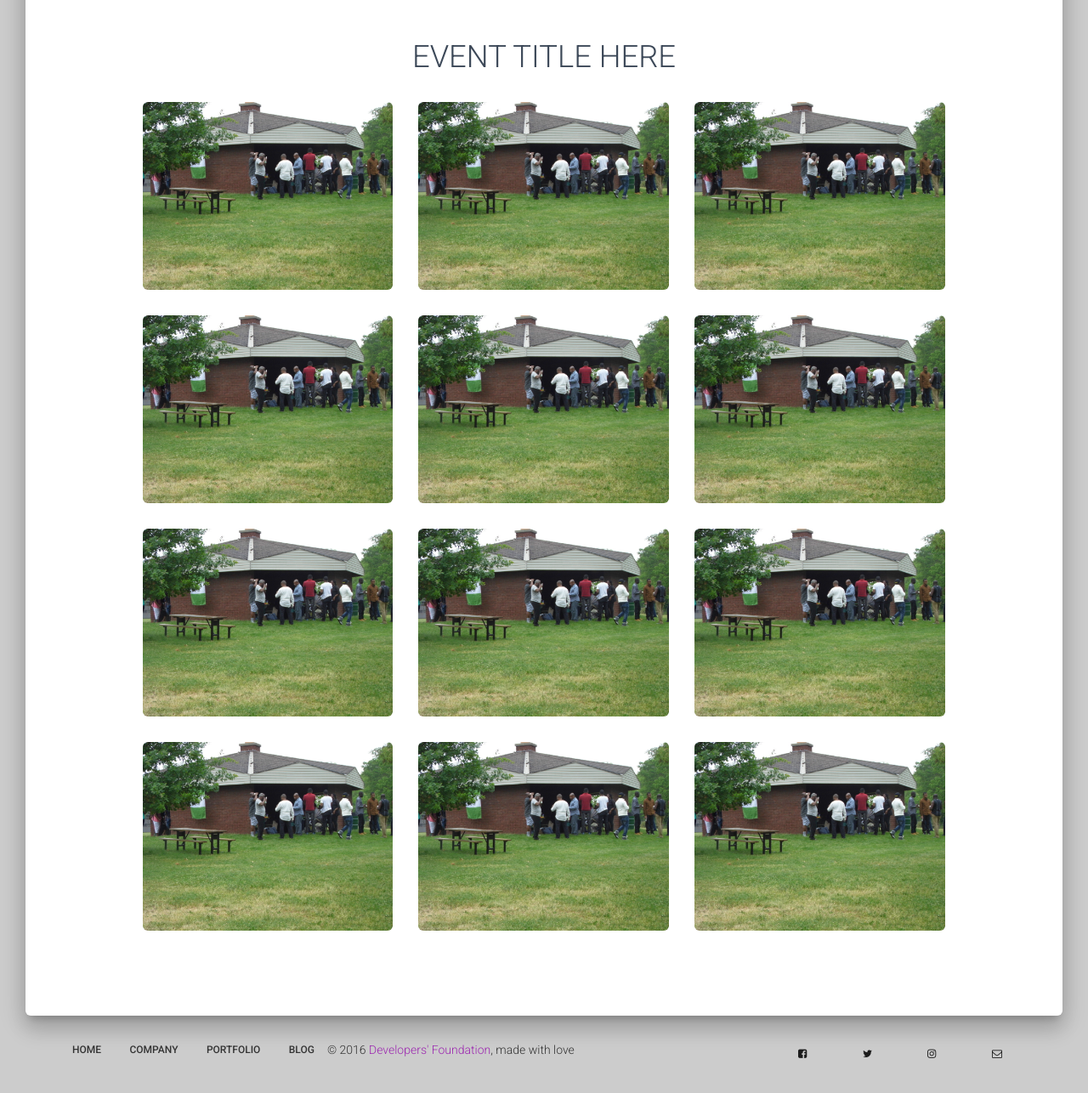
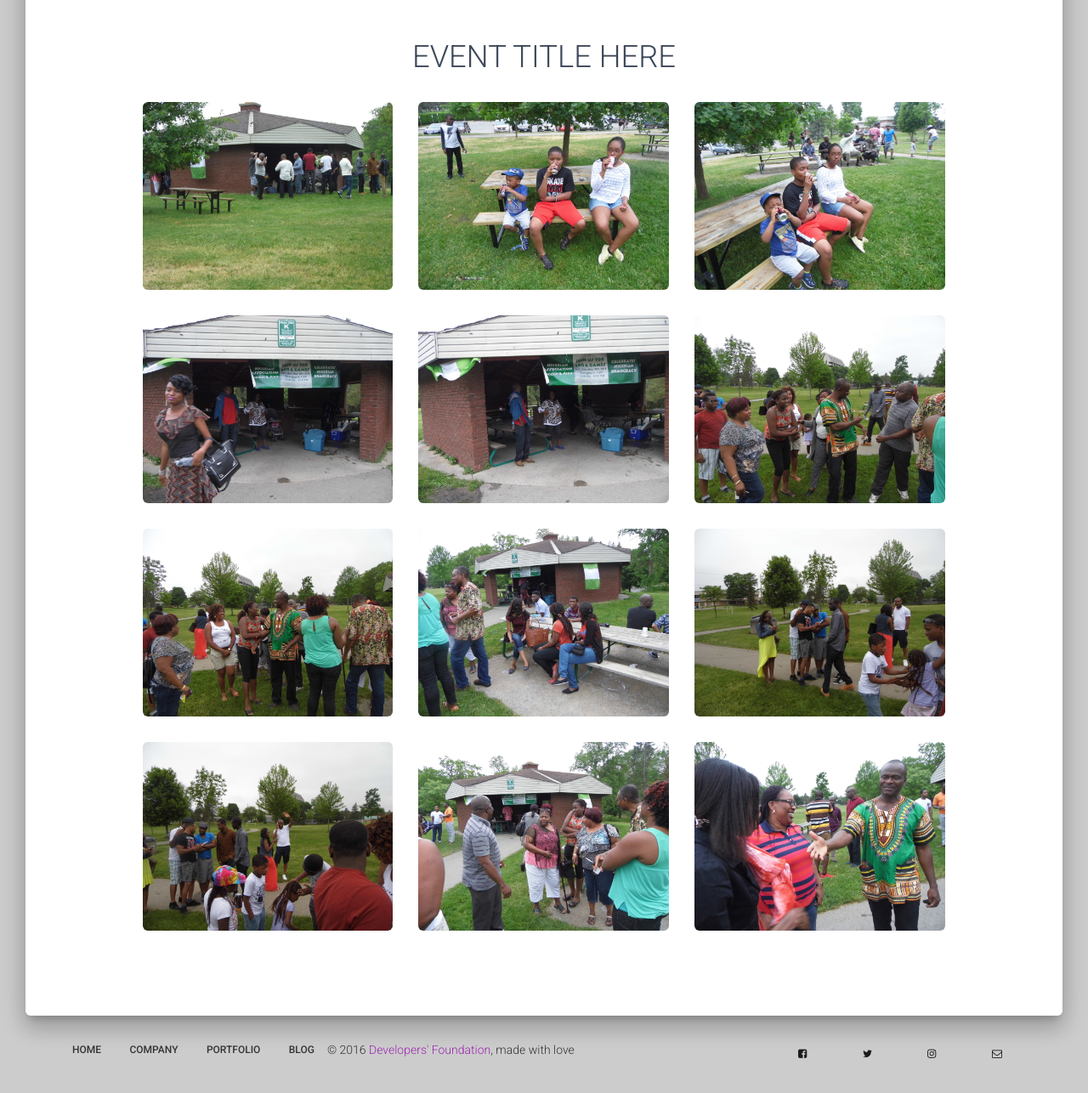
Before and after one commit to Developers-Foundation/nigerian-association, a PHP site: page /gallery.php in a window 1280 px wide. Shown: the part 300-1586 px from the top of the page at 85% size. Run offline with PHP 8.4, Linux system fonts and the light colour scheme; some libraries are stand-ins or nearby versions.

Commit message:
Alpha Gallery Done

```diff
--- a/public_html/assets/css/material-kit.css
+++ b/public_html/assets/css/material-kit.css
@@ -3869,6 +3869,10 @@ h2.title {
     position: relative;
 }
 
+.gallery-page .carousel .carousel-indicators li, .carousel .carousel-indicators .active {
+    margin: 1px 1px;
+}
+
 .hover-bg:hover .hover-text {
     opacity: 1;
 }
--- a/public_html/assets/js/custom.js
+++ b/public_html/assets/js/custom.js
@@ -134,9 +134,10 @@ $(document).ready(function () {
 /* Nob Mailer END
 /* ----------------------------------------------------------- */
 
+/*
 (function($) {
 
-    /* Masonry Grid */
+    /!* Masonry Grid *!/
     $(document).on('add.cards change.cards', function(event) {
         if(typeof $.fn.masonry !== 'undefined') {
             $(event.target).outerFind('.mbr-gallery').each(function() {
@@ -162,7 +163,7 @@ $(document).ready(function () {
         timeout = setTimeout(fitLightbox, 50);
     }
 
-    /* Lightbox Fit */
+    /!* Lightbox Fit *!/
     function fitLightbox() {
         var $lightbox = $('.mbr-gallery .modal');
         if(!$lightbox.length) {
@@ -213,4 +214,4 @@ $(document).ready(function () {
     $(window).on('show.bs.modal', fitLBtimeout);
     $(window).on('slid.bs.carousel', fitLBtimeout);
 
-}(jQuery));
+}(jQuery));*/
--- a/public_html/gallery.html
+++ b/public_html/gallery.html
@@ -37,39 +37,39 @@
                                 </div>
                                 <div class="gallery-item">
                                     <div class="hover-bg">
-                                        <a href="#nob-lb-gallery" data-slide-to="0" data-toggle="modal">
+                                        <a href="#nob-lb-gallery" data-slide-to="3" data-toggle="modal">
                                             <div class="hover-text img-rounded">
                                                 <h4>Test</h4>
                                                 <div class="clearfix"></div>
                                                 <i class="fa fa-search-plus" aria-hidden="true"></i>
                                             </div>
-                                            <img src="assets/img/gallery/P1000850-1024x768.jpg"
+                                            <img src="assets/img/gallery/P1000853-1024x768.jpg"
                                                  class="img-responsive img-rounded">
                                         </a>
                                     </div>
                                 </div>
                                 <div class="gallery-item">
                                     <div class="hover-bg">
-                                        <a href="#nob-lb-gallery" data-slide-to="0" data-toggle="modal">
+                                        <a href="#nob-lb-gallery" data-slide-to="6" data-toggle="modal">
                                             <div class="hover-text img-rounded">
                                                 <h4>Test</h4>
                                                 <div class="clearfix"></div>
                                                 <i class="fa fa-search-plus" aria-hidden="true"></i>
                                             </div>
-                                            <img src="assets/img/gallery/P1000850-1024x768.jpg"
+                                            <img src="assets/img/gallery/P1000856-1024x768.jpg"
                                                  class="img-responsive img-rounded">
                                         </a>
                                     </div>
                                 </div>
                                 <div class="gallery-item">
                                     <div class="hover-bg">
-                                        <a href="#nob-lb-gallery" data-slide-to="0" data-toggle="modal">
+                                        <a href="#nob-lb-gallery" data-slide-to="9" data-toggle="modal">
                                             <div class="hover-text img-rounded">
                                                 <h4>Test</h4>
                                                 <div class="clearfix"></div>
                                                 <i class="fa fa-search-plus" aria-hidden="true"></i>
                                             </div>
-                                            <img src="assets/img/gallery/P1000850-1024x768.jpg"
+                                            <img src="assets/img/gallery/P1000859-1024x768.jpg"
                                                  class="img-responsive img-rounded">
                                         </a>
                                     </div>
@@ -78,52 +78,52 @@
                             <div class="col-md-4">
                                 <div class="gallery-item">
                                     <div class="hover-bg">
-                                        <a href="#nob-lb-gallery" data-slide-to="0" data-toggle="modal">
+                                        <a href="#nob-lb-gallery" data-slide-to="1" data-toggle="modal">
                                             <div class="hover-text img-rounded">
                                                 <h4>Test</h4>
                                                 <div class="clearfix"></div>
                                                 <i class="fa fa-search-plus" aria-hidden="true"></i>
                                             </div>
-                                            <img src="assets/img/gallery/P1000850-1024x768.jpg"
+                                            <img src="assets/img/gallery/P1000851-1024x768.jpg"
                                                  class="img-responsive img-rounded">
                                         </a>
                                     </div>
                                 </div>
                                 <div class="gallery-item">
                                     <div class="hover-bg">
-                                        <a href="#nob-lb-gallery" data-slide-to="0" data-toggle="modal">
+                                        <a href="#nob-lb-gallery" data-slide-to="4" data-toggle="modal">
                                             <div class="hover-text img-rounded">
                                                 <h4>Test</h4>
                                                 <div class="clearfix"></div>
                                                 <i class="fa fa-search-plus" aria-hidden="true"></i>
                                             </div>
-                                            <img src="assets/img/gallery/P1000850-1024x768.jpg"
+                                            <img src="assets/img/gallery/P1000854-1024x768.jpg"
                                                  class="img-responsive img-rounded">
                                         </a>
                                     </div>
                                 </div>
                                 <div class="gallery-item">
                                     <div class="hover-bg">
-                                        <a href="#nob-lb-gallery" data-slide-to="0" data-toggle="modal">
+                                        <a href="#nob-lb-gallery" data-slide-to="7" data-toggle="modal">
                                             <div class="hover-text img-rounded">
                                                 <h4>Test</h4>
                                                 <div class="clearfix"></div>
                                                 <i class="fa fa-search-plus" aria-hidden="true"></i>
                                             </div>
-                                            <img src="assets/img/gallery/P1000850-1024x768.jpg"
+                                            <img src="assets/img/gallery/P1000857-1024x768.jpg"
                                                  class="img-responsive img-rounded">
                                         </a>
                                     </div>
                                 </div>
                                 <div class="gallery-item">
                                     <div class="hover-bg">
-                                        <a href="#nob-lb-gallery" data-slide-to="0" data-toggle="modal">
+                                        <a href="#nob-lb-gallery" data-slide-to="10" data-toggle="modal">
                                             <div class="hover-text img-rounded">
                                                 <h4>Test</h4>
                                                 <div class="clearfix"></div>
                                                 <i class="fa fa-search-plus" aria-hidden="true"></i>
                                             </div>
-                                            <img src="assets/img/gallery/P1000850-1024x768.jpg"
+                                            <img src="assets/img/gallery/P1000860-1024x768.jpg"
                                                  class="img-responsive img-rounded">
                                         </a>
                                     </div>
@@ -132,52 +132,52 @@
                             <div class="col-md-4">
                                 <div class="gallery-item">
                                     <div class="hover-bg">
-                                        <a href="#nob-lb-gallery" data-slide-to="0" data-toggle="modal">
+                                        <a href="#nob-lb-gallery" data-slide-to="2" data-toggle="modal">
                                             <div class="hover-text img-rounded">
                                                 <h4>Test</h4>
                                                 <div class="clearfix"></div>
                                                 <i class="fa fa-search-plus" aria-hidden="true"></i>
                                             </div>
-                                            <img src="assets/img/gallery/P1000850-1024x768.jpg"
+                                            <img src="assets/img/gallery/P1000852-1024x768.jpg"
                                                  class="img-responsive img-rounded">
                                         </a>
                                     </div>
                                 </div>
                                 <div class="gallery-item">
                                     <div class="hover-bg">
-                                        <a href="#nob-lb-gallery" data-slide-to="0" data-toggle="modal">
+                                        <a href="#nob-lb-gallery" data-slide-to="5" data-toggle="modal">
                                             <div class="hover-text img-rounded">
                                                 <h4>Test</h4>
                                                 <div class="clearfix"></div>
                                                 <i class="fa fa-search-plus" aria-hidden="true"></i>
                                             </div>
-                                            <img src="assets/img/gallery/P1000850-1024x768.jpg"
+                                            <img src="assets/img/gallery/P1000855-1024x768.jpg"
                                                  class="img-responsive img-rounded">
                                         </a>
                                     </div>
                                 </div>
                                 <div class="gallery-item">
                                     <div class="hover-bg">
-                                        <a href="#nob-lb-gallery" data-slide-to="0" data-toggle="modal">
+                                        <a href="#nob-lb-gallery" data-slide-to="8" data-toggle="modal">
                                             <div class="hover-text img-rounded">
                                                 <h4>Test</h4>
                                                 <div class="clearfix"></div>
                                                 <i class="fa fa-search-plus" aria-hidden="true"></i>
                                             </div>
-                                            <img src="assets/img/gallery/P1000850-1024x768.jpg"
+                                            <img src="assets/img/gallery/P1000858-1024x768.jpg"
                                                  class="img-responsive img-rounded">
                                         </a>
                                     </div>
                                 </div>
                                 <div class="gallery-item">
                                     <div class="hover-bg">
-                                        <a href="#nob-lb-gallery" data-slide-to="0" data-toggle="modal">
+                                        <a href="#nob-lb-gallery" data-slide-to="11" data-toggle="modal">
                                             <div class="hover-text img-rounded">
                                                 <h4>Test</h4>
                                                 <div class="clearfix"></div>
                                                 <i class="fa fa-search-plus" aria-hidden="true"></i>
                                             </div>
-                                            <img src="assets/img/gallery/P1000850-1024x768.jpg"
+                                            <img src="assets/img/gallery/P1000861-1024x768.jpg"
                                                  class="img-responsive img-rounded">
                                         </a>
                                     </div>
@@ -198,12 +198,18 @@
         <div class="modal-content">
             <div class="modal-body">
                 <ol class="carousel-indicators">
-                    <li data-target="#nob-lb-gallery" data-slide-to="1" class="active"></li>
+                    <li data-target="#nob-lb-gallery" data-slide-to="0" class="active"></li>
+                    <li data-target="#nob-lb-gallery" data-slide-to="1" class=""></li>
                     <li data-target="#nob-lb-gallery" data-slide-to="2" class=""></li>
                     <li data-target="#nob-lb-gallery" data-slide-to="3" class=""></li>
                     <li data-target="#nob-lb-gallery" data-slide-to="4" class=""></li>
                     <li data-target="#nob-lb-gallery" data-slide-to="5" class=""></li>
                     <li data-target="#nob-lb-gallery" data-slide-to="6" class=""></li>
+                    <li data-target="#nob-lb-gallery" data-slide-to="7" class=""></li>
+                    <li data-target="#nob-lb-gallery" data-slide-to="8" class=""></li>
+                    <li data-target="#nob-lb-gallery" data-slide-to="9" class=""></li>
+                    <li data-target="#nob-lb-gallery" data-slide-to="10" class=""></li>
+                    <li data-target="#nob-lb-gallery" data-slide-to="11" class=""></li>
                 </ol>
                 <div class="carousel-inner">
                     <div class="item">
@@ -230,6 +236,18 @@
                     <div class="item">
                         <img alt="" src="assets/img/gallery/P1000857-1024x768.jpg">
                     </div>
+                    <div class="item">
+                        <img alt="" src="assets/img/gallery/P1000858-1024x768.jpg">
+                    </div>
+                    <div class="item">
+                        <img alt="" src="assets/img/gallery/P1000859-1024x768.jpg">
+                    </div>
+                    <div class="item">
+                        <img alt="" src="assets/img/gallery/P1000860-1024x768.jpg">
+                    </div>
+                    <div class="item">
+                        <img alt="" src="assets/img/gallery/P1000861-1024x768.jpg">
+                    </div>
                 </div>
                 <a class="left carousel-control" href="#nob-lb-gallery" data-slide="prev">
                     <i class="material-icons black-icon">keyboard_arrow_left</i>
```
